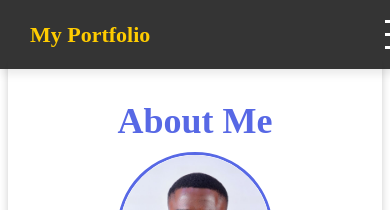
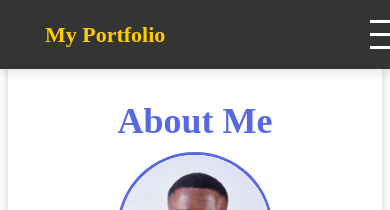
Before and after one commit to Vicmandip1/Portfolio, a Jekyll site: the page about.html, which Jekyll copies as it is, in a window 390 px wide. Shown: the top 210 px of the page. Built offline with Jekyll 4.4.1, drawn with Linux system fonts in a browser that asks for light colours.

Commit message:
Update about.css

```diff
--- a/assets/styles/about.css
+++ b/assets/styles/about.css
@@ -32,6 +32,7 @@
 .nav-container {
     width: 100%;
     max-width: 1200px;
+  padding: 0 15px;
     display: flex;
     justify-content: space-between;
     align-items: center;
@@ -128,7 +129,7 @@
         flex-direction: column;
         position: absolute;
         top: 60px;
-        right: 20px;
+        right: 50px;
         background: rgba(30, 30, 30, 0.95);
         width: 200px;
         border-radius: 5px;
```
